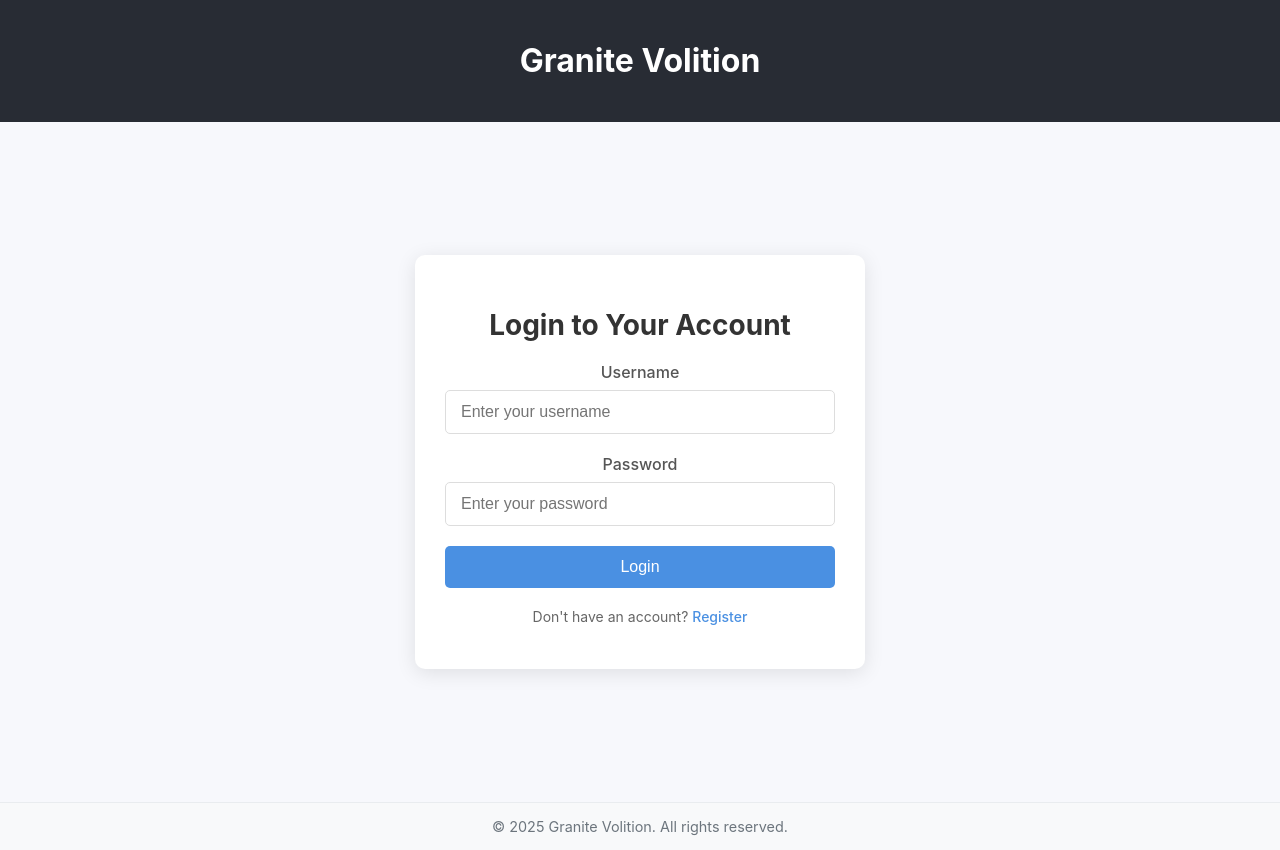
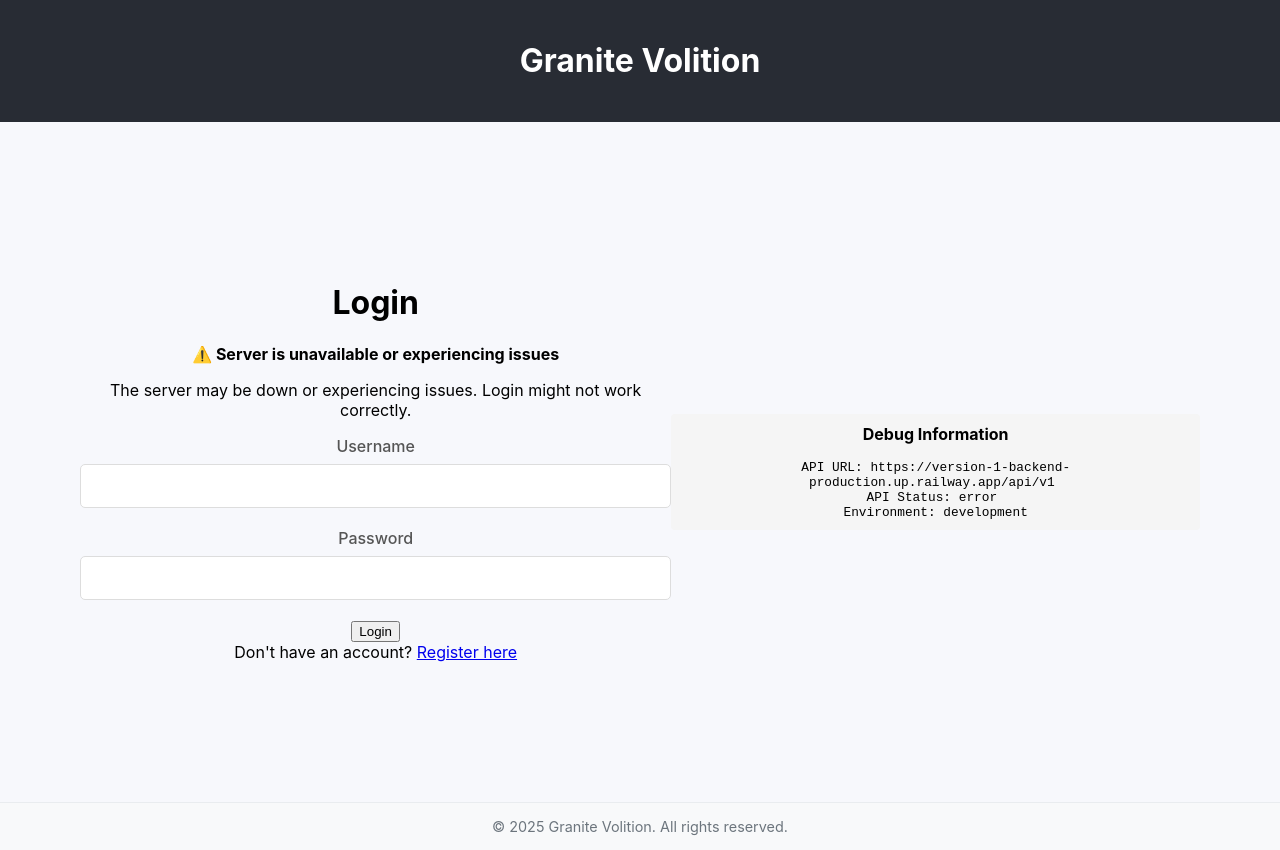
Before and after one commit to granitevolition/version-1---frontend, a React (Create React App) app: page /login in a window 1280 px wide. Built offline with nearby package versions, Linux system fonts and the light colour scheme; no server answers.

Commit message:
Update login form with API status check and better error handling

```diff
--- a/src/components/LoginForm.js
+++ b/src/components/LoginForm.js
@@ -1,140 +1,135 @@
 import React, { useState, useEffect } from 'react';
-import { useNavigate } from 'react-router-dom';
+import { useNavigate, useLocation } from 'react-router-dom';
 import { loginUser, isLoggedIn, checkApiHealth } from '../services/api';
 import '../styles/LoginForm.css';
 
 const LoginForm = () => {
-  const [formData, setFormData] = useState({
-    username: '',
-    password: ''
+  const [username, setUsername] = useState('');
+  const [password, setPassword] = useState('');
+  const [isLoading, setIsLoading] = useState(false);
+  const [error, setError] = useState('');
+  const [apiStatus, setApiStatus] = useState({
+    status: 'checking',
+    message: 'Checking connection to server...'
   });
 
-  const [message, setMessage] = useState('');
-  const [error, setError] = useState('');
-  const [loading, setLoading] = useState(false);
-  const [apiStatus, setApiStatus] = useState(null);
   const navigate = useNavigate();
+  const location = useLocation();
 
   // Check if user is already logged in
   useEffect(() => {
     if (isLoggedIn()) {
       navigate('/dashboard');
     }
-  }, [navigate]);
 
-  // Check API health on component mount
-  useEffect(() => {
-    const checkHealth = async () => {
+    // Check the API health
+    const checkApiStatus = async () => {
       try {
         const health = await checkApiHealth();
+        if (health.status === 'healthy' || health.status === 'degraded') {
           setApiStatus({
             status: 'connected',
-          details: health
+            message: 'Connected to server'
           });
-      } catch (err) {
-        console.error('API health check failed:', err);
+        } else {
           setApiStatus({
-          status: 'disconnected',
-          error: err.message
+            status: 'error',
+            message: 'Server is unavailable or experiencing issues'
+          });
+        }
+      } catch (error) {
+        console.error('API health check failed:', error);
+        setApiStatus({
+          status: 'error',
+          message: 'Could not connect to server'
         });
       }
     };
 
-    checkHealth();
+    checkApiStatus();
 
-    // Auto-clear messages after 5 seconds
-    const messageTimer = setTimeout(() => {
-      if (message) setMessage('');
-    }, 5000);
+    // Check if redirected from registration
+    const { state } = location;
+    if (state && state.registered) {
+      setUsername(state.username || '');
+    }
+  }, [navigate, location]);
 
-    return () => clearTimeout(messageTimer);
-  }, [message]);
+  const handleSubmit = async (e) => {
+    e.preventDefault();
+    setError('');
 
-  // Handle input change
-  const handleChange = (e) => {
-    setFormData({
-      ...formData,
-      [e.target.name]: e.target.value
-    });
+    // Validate inputs
+    if (!username) {
+      setError('Username is required');
+      return;
+    }
+
+    if (!password) {
+      setError('Password is required');
+      return;
+    }
+
+    try {
+      setIsLoading(true);
+
+      // Log API URL for debugging
+      console.log('API URL:', process.env.REACT_APP_API_URL || 'http://localhost:5000/api/v1');
+
+      const credentials = {
+        username,
+        password
       };
 
-  // Handle form submission
-  const handleSubmit = async (e) => {
-    e.preventDefault();
-    setLoading(true);
-    setMessage('');
-    setError('');
+      console.log('Attempting login for user:', username);
 
-    try {
-      console.log('Submitting login for:', formData.username);
+      const response = await loginUser(credentials);
 
-      // Call the API service to login the user
-      const response = await loginUser(formData);
-      console.log('Login response:', response);
+      console.log('Login successful, redirecting to dashboard');
 
-      setMessage('Login successful! Redirecting to dashboard...');
+      // Redirect to dashboard
+      navigate('/dashboard');
 
-      // Redirect to dashboard after successful login
-      setTimeout(() => {
-        navigate('/dashboard');
-      }, 1500);
+    } catch (error) {
+      console.error('Login error:', error);
 
-    } catch (err) {
-      console.error('Login error caught in component:', err);
-
-      let errorMessage = 'Login failed. Please try again.';
-
-      if (err.message.includes('Invalid username or password')) {
-        errorMessage = 'Invalid username or password. Please try again.';
-      } else if (err.message.includes('404')) {
-        errorMessage = 'Server endpoint not found. Please contact support.';
-      } else if (err.message.includes('Network Error') || err.message.includes('Failed to fetch')) {
-        errorMessage = 'Network error. Please check your connection and try again.';
-      } else if (err.response) {
-        // Server responded with an error
-        const status = err.response.status;
-        const data = err.response.data;
-
-        if (status === 401) {
-          errorMessage = 'Invalid username or password. Please try again.';
-        } else if (status === 503) {
-          errorMessage = 'Database connection error. Please try again later.';
-        } else if (data && data.message) {
-          errorMessage = data.message;
+      // Set specific error messages based on the error
+      if (error.message.includes('Invalid username or password')) {
+        setError('Invalid username or password. Please try again.');
+      } else if (error.message.includes('Network error')) {
+        setError('Network error. Please check your connection and try again.');
+      } else if (error.message.includes('timed out')) {
+        setError('Server request timed out. Please try again later.');
+      } else {
+        setError(error.message || 'Login failed. Please try again.');
       }
-      }
-
-      setError(errorMessage);
     } finally {
-      setLoading(false);
+      setIsLoading(false);
     }
   };
 
   return (
     <div className="login-container">
-      <div className="form-card">
-        <h2>Login to Your Account</h2>
+      <form className="login-form" onSubmit={handleSubmit}>
+        <h1>Login</h1>
 
-        {apiStatus && apiStatus.status === 'disconnected' && (
-          <div className="error-message">
-            API connection issue: {apiStatus.error}
+        {apiStatus.status === 'error' && (
+          <div className="api-status error">
+            <strong>⚠️ {apiStatus.message}</strong>
+            <p>The server may be down or experiencing issues. Login might not work correctly.</p>
           </div>
         )}
 
-        {message && <div className="success-message">{message}</div>}
         {error && <div className="error-message">{error}</div>}
 
-        <form onSubmit={handleSubmit}>
         <div className="form-group">
           <label htmlFor="username">Username</label>
           <input
             type="text"
             id="username"
-              name="username"
-              value={formData.username}
-              onChange={handleChange}
-              placeholder="Enter your username"
-              disabled={loading}
+            value={username}
+            onChange={(e) => setUsername(e.target.value)}
+            disabled={isLoading}
             required
           />
         </div>
@@ -144,28 +139,37 @@ const LoginForm = () => {
           <input
             type="password"
             id="password"
-              name="password"
-              value={formData.password}
-              onChange={handleChange}
-              placeholder="Enter your password"
-              disabled={loading}
+            value={password}
+            onChange={(e) => setPassword(e.target.value)}
+            disabled={isLoading}
             required
           />
         </div>
 
         <button
           type="submit"
-            className="submit-button"
-            disabled={loading}
+          className="login-button"
+          disabled={isLoading || apiStatus.status === 'checking'}
         >
-            {loading ? 'Logging in...' : 'Login'}
+          {isLoading ? 'Logging in...' : 'Login'}
         </button>
+
+        <div className="register-link">
+          Don't have an account? <a href="/register">Register here</a>
+        </div>
       </form>
 
-        <div className="form-footer">
-          <p>Don't have an account? <a href="/register">Register</a></p>
+      {/* Debugging info - hidden in production */}
+      {process.env.NODE_ENV === 'development' && (
+        <div className="debug-info">
+          <h3>Debug Information</h3>
+          <pre>
+            API URL: {process.env.REACT_APP_API_URL || 'http://localhost:5000/api/v1'} <br />
+            API Status: {apiStatus.status} <br />
+            Environment: {process.env.NODE_ENV}
+          </pre>
         </div>
-      </div>
+      )}
     </div>
   );
 };
```
Lines whose indentation alone changed are shown as unchanged.
